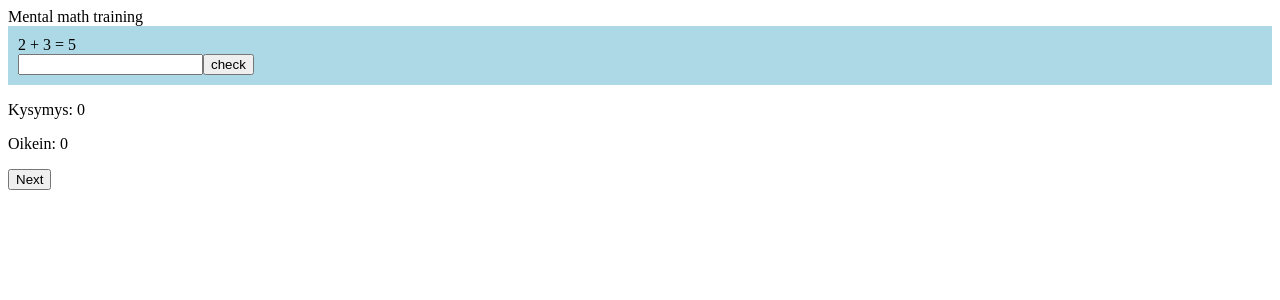
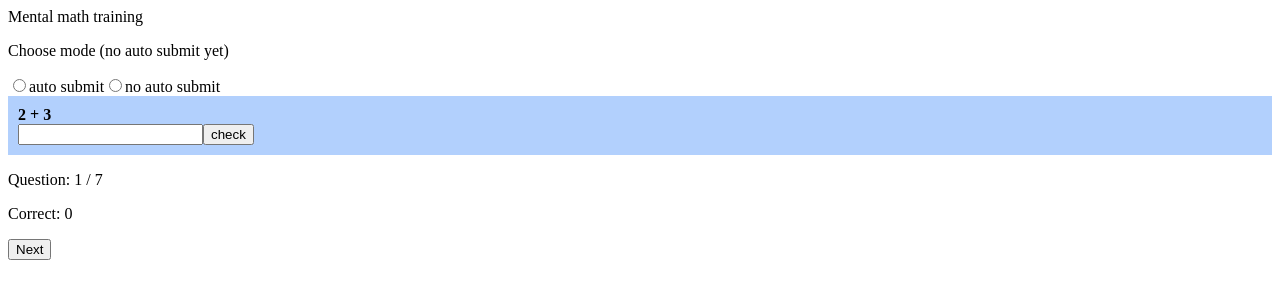
Before and after one commit to ViLP357/speedMathTraining, a React (Vite) app in the folder frontend/speedMathTrainingFrontend/: page / in a window 1280 px wide. Shown: the top 300 px of the page. Built offline with nearby package versions, Linux system fonts and the light colour scheme.

Commit message:
little improvements

```diff
--- a/frontend/speedMathTrainingFrontend/src/App.tsx
+++ b/frontend/speedMathTrainingFrontend/src/App.tsx
@@ -1,21 +1,21 @@
 import './App.css'
+
 import QuestionArea from './components/QuestionArea';
 
-//import type { Question } from "./types"
-
-
-
-
 const App = () => {
-
-
   const siteName = "Mental math training";
-
 
   return (
     <div>
+
       {siteName}
-
+      <p>Choose mode (no auto submit yet)</p>
+      <form >
+        <input type = "radio" id="auto_subit" name= "gamemode" value="auto_submit"/>
+        <label>auto submit</label>
+        <input type = "radio" id="no_auto_submit" name= "gamemode" value="no_auto_submit"/>
+        <label>no auto submit</label>
+      </form>
 
     <QuestionArea/>
     </div>
--- a/frontend/speedMathTrainingFrontend/src/components/QuestionArea.tsx
+++ b/frontend/speedMathTrainingFrontend/src/components/QuestionArea.tsx
@@ -2,6 +2,7 @@ import type { Question } from "../types"
 import { useState } from 'react'
 import React from 'react';
 import QuestionForm from "./QuestionForm";
+
 
 const nextQuestion =  (setQuestionNumber : React.Dispatch<React.SetStateAction<number>>, questionNumber : number) => {
   setQuestionNumber(questionNumber + 1)
@@ -16,7 +17,6 @@ const generateQuestion = () => {
     val1: Math.floor(Math.random()*10),
     val2: Math.floor(Math.random()*10),
     operator: operators[Math.floor(Math.random()*3)],
-    ans: 2
   }
   return q;
 }
@@ -29,7 +29,10 @@ const QuestionArea = () => {
     }
     setQuestionNumber(questionNumber+1)
   }
-
+  const restart = () => {
+    setQuestionNumber(0)
+    setCorrect(0)
+  }
 
     const [questionNumber, setQuestionNumber] = useState<number>(0);
     const [correct, setCorrect] = useState<number>(0);
@@ -39,25 +42,26 @@ const QuestionArea = () => {
       val1: 2,
       val2: 3,
       operator: "+",
-      ans: 5
     },
     {
       val1: 3,
       val2: 3,
       operator: "+",
-      ans: 3
     }
   ]
 
-  questionList.push(generateQuestion());
+  for (let i = 0; i<5;i++) {
+    questionList.push(generateQuestion());
+  }
+
   console.log(questionList)
 
   if (questionNumber<questionList.length) {
     return (
           <div>
             <QuestionForm question = {questionList[questionNumber]}  onAnswer = {handleAnswer}/>
-            <p>Kysymys: {questionNumber}</p>
-            <p>Oikein: {correct}</p>
+            <p>Question: {questionNumber+1} / {questionList.length}</p>
+            <p>Correct: {correct}</p>
             <button onClick={() => nextQuestion(setQuestionNumber, questionNumber)}>Next</button>
 
 
@@ -66,9 +70,9 @@ const QuestionArea = () => {
   }
   return (
     <div>
-      <p>REsults</p>
-      {correct}
-
+      <p>Results</p>
+      You got {correct} questions correct
+      <button onClick={restart}>Restrt</button>
     </div>
 
   )
--- a/frontend/speedMathTrainingFrontend/src/components/QuestionForm.tsx
+++ b/frontend/speedMathTrainingFrontend/src/components/QuestionForm.tsx
@@ -1,10 +1,11 @@
 import { useState } from "react"
 import type { Question } from "../types"
+import styles from '../mystyle.module.css';
 
 const QuestionComponent = ({question} : {question: Question}) => {
   return (
     <div>
-    {question.val1} {question.operator}  {question.val2} = {question.ans}
+    {question.val1} {question.operator}  {question.val2}
     </div>
   )
 }
@@ -41,7 +42,7 @@ const QuestionForm = ({question, onAnswer} : {question : Question, onAnswer: (is
     }
 
     return (
-        <div style = {{backgroundColor: "lightBlue", padding: "10px"}}>
+        <div className= {styles.questionArea}>
             <QuestionComponent question= {question}/>
             <form onSubmit={isCorrect}>
               <input value={answer} onChange={(event) => setAnswer(event.target.value)}/>
--- a/frontend/speedMathTrainingFrontend/src/index.css
+++ b/frontend/speedMathTrainingFrontend/src/index.css
@@ -0,0 +1,7 @@
+.body {
+    background-color: #dadada;
+    color: rgb(22, 22, 22);
+    padding: 40px;
+    font-family: Arial;
+    text-align: center;
+}
--- /dev/null
+++ b/frontend/speedMathTrainingFrontend/src/mystyle.module.css
@@ -0,0 +1,18 @@
+.area {
+    color: "red";
+    background-color: #f01010;
+
+}
+
+.bigblue {
+  color: DodgerBlue;
+  padding: 40px;
+  font-family: Arial;
+  text-align: center;
+}
+
+.questionArea {
+    background-color: #b2d0fd;
+    padding: 10px;
+    font-weight: bold;
+}
--- a/frontend/speedMathTrainingFrontend/src/types.ts
+++ b/frontend/speedMathTrainingFrontend/src/types.ts
@@ -2,5 +2,4 @@ export interface Question {
   val1: number;
   val2: number;
   operator: string;
-  ans: number;
 }
```
